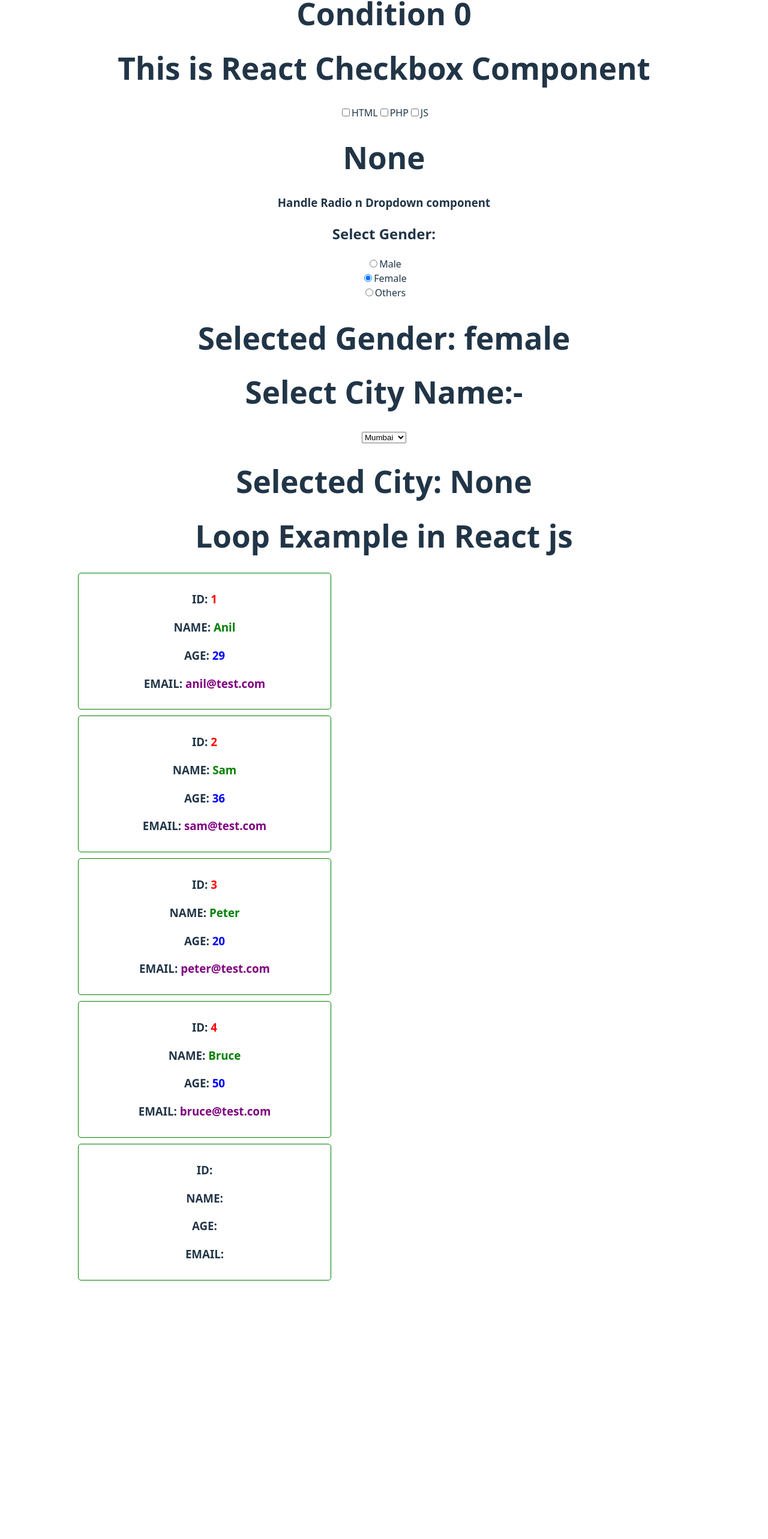
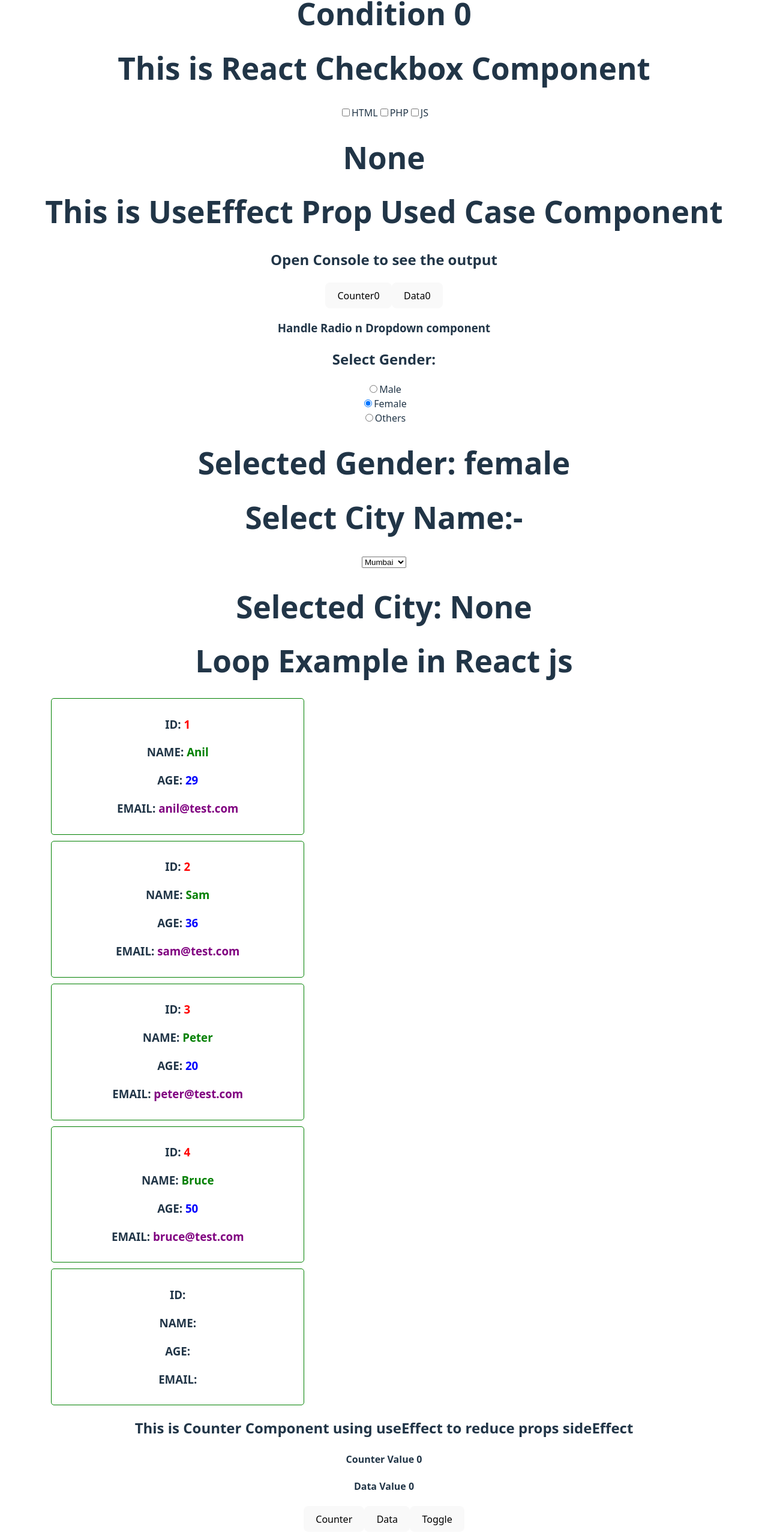
Before and after one commit to singhshubhra24/ReactPracticeDemoApp, a React (Vite) app: page / in a window 1280 px wide. Shown: the part 2613-5179 px from the top of the page at 60% size. Before the commit the page ends 4790 px from the top, so only its background shows below. Built offline with nearby package versions, Linux system fonts and the light colour scheme.

Commit message:
new updates

```diff
--- /dev/null
+++ b/src/AppCounterEffectEx.jsx
@@ -0,0 +1,24 @@
+import {useState} from 'react';
+import CounterEffect from './CounterEffectExample.jsx' ;
+
+
+function AppCounterEffectEx(){
+    const [count, setCount] = useState(0)
+    const [data, setData] = useState(0)
+    const[display,setDisplay] = useState(true)
+
+return (
+    <div>
+        {/* <h1>This is App Counter Effect Example Component</h1> */}
+        {
+            display ? <CounterEffect count={count} data={data}/> : null
+
+        }
+        <button onClick={()=>{setCount(count+1)}}>Counter</button>
+        <button onClick={()=>{setData(data+1)}}>Data</button>
+        <button onClick={()=>{setDisplay(!display)}}>Toggle</button>
+
+    </div>
+)
+}
+export default AppCounterEffectEx;
--- a/src/Counter.jsx
+++ b/src/Counter.jsx
@@ -1,22 +1,22 @@
 import {useState} from 'react';
 function Counter() {
 
-    const [count, setCount] = useState(0);
+    const [counter, setCount] = useState(0);
 
     const handleCounter = () => {
-        setCount(count + 1);
+        setCount(counter + 1);
     }
   return (
     <div>
       <h1>This is Counter Component</h1>
-      Counter : {count}
+      Counter : {counter}
       <button onClick={handleCounter}>Counter</button>
       {
-        count==0?<h1>Condition 0</h1>
-        :count==1?<h1>Condition 1</h1>
-        :count==2?<h1>Condition 2</h1>
-        :count==3?<h1>Condition 3</h1>
-        :count==4?<h1>Condition 4</h1>
+        counter ==0?<h1>Condition 0</h1>
+        :counter ==1?<h1>Condition 1</h1>
+        :counter ==2?<h1>Condition 2</h1>
+        :counter ==3?<h1>Condition 3</h1>
+        :counter ==4?<h1>Condition 4</h1>
         :<h1>Other Condition</h1>
       }
     </div>
--- /dev/null
+++ b/src/CounterEffectExample.jsx
@@ -0,0 +1,48 @@
+import {useState} from 'react';
+import {useEffect} from 'react'
+
+
+function CounterEffect({count, data}){
+
+    const handlerCounter = ()=>{
+        console.log("Button Clicked Again and Again on Counting")
+    }
+     const handlerData = ()=>{
+        console.log("Button Clicked Again and Again on Data Fetching")
+    }
+//we can achieve life cycle of React by using useEffect hook in functional component
+// we can reduce the side effect of props by using useEffect hook in functional component
+useEffect(() => {
+    handlerCounter();
+}, [count]); // Only re-run the effect if count changes
+
+useEffect(()=>{
+    handlerData();
+}, [data]); // Only re-run the effect if data changes
+
+// life cycle demo in React via codes
+
+useState(()=>{
+    console.log("This is useState initial render, mounting data to render on DOM")
+},[])   // Only run on the first render or on mounting the data on dom, similar to componentDidMount()
+
+useState(()=>{
+    console.log("Update count only")
+},[count])   // run on the first render or on mounting the data on dom and also when count or data(update) changes, similar to componentDidUpdate()
+
+useEffect(()=>{
+    return()=>{
+        console.log("This is unmounting phase, component will unmount now")
+    }
+},[])   // run on the unmounting phase, similar to componentWillUnmount(), run on toggle button click
+
+
+return (
+    <div>
+        <h2>This is Counter Component using useEffect to reduce props sideEffect</h2>
+        <h4>Counter Value {count}</h4>
+        <h4>Data Value {data}</h4>
+     </div>
+ )
+}
+export default CounterEffect;
--- /dev/null
+++ b/src/UseEffectPropUsedCase.jsx
@@ -0,0 +1,37 @@
+import { useState } from "react";
+import {useEffect} from "react";
+function UseEffectPropUsedCase(){
+    const [count, setCount] = useState(0);
+    const [data,setData] = useState(0);
+function callCounter(){
+    console.log("This function is called only once when the component's counter is mounted callOnce")
+}
+function callOnData(){
+    console.log("This function is called everytime when the component'data is rendered callEverytime")
+}
+useEffect(()=>{
+    callOnData();
+},[data])
+useEffect(()=>{
+    callCounter();
+},[data,count])
+
+// useEffect(()=>{
+//     callOnData();
+// },[])
+
+useEffect(()=>{
+    callOnData();
+})
+
+return(
+    <div>
+        <h1>This is UseEffect Prop Used Case Component</h1>
+        <h2>Open Console to see the output</h2>
+        <button onClick={()=>{setCount(count+1)}}>Counter{count}</button>
+        <button onClick={()=>{setData(data+1)}}>Data{data}</button>
+
+    </div>
+)
+}
+export default UseEffectPropUsedCase;
--- a/src/main.jsx
+++ b/src/main.jsx
@@ -8,7 +8,8 @@ import Skill from './Skill.jsx'
 import RadioDropdown from './Radio&dropdown.jsx'
 import LoopExample from './Loop.jsx'
 import Reusecomponent from './Reusecomponent.jsx'
-import Clock from './clock.jsx'
+import UseEffectPropUsedCase from './UseEffectPropUsedCase.jsx'
+import AppCounterEffectEx from './AppCounterEffectEx.jsx'
 
 createRoot(document.getElementById('root')).render(
   <StrictMode>
@@ -17,8 +18,10 @@ createRoot(document.getElementById('root')).render(
       {/* <User/> */}
       <Counter/>
       <Skill/>
+      <UseEffectPropUsedCase/>
       <RadioDropdown/>
       <LoopExample/>
       <Reusecomponent/>
+      <AppCounterEffectEx/>
   </StrictMode>
 )
```
